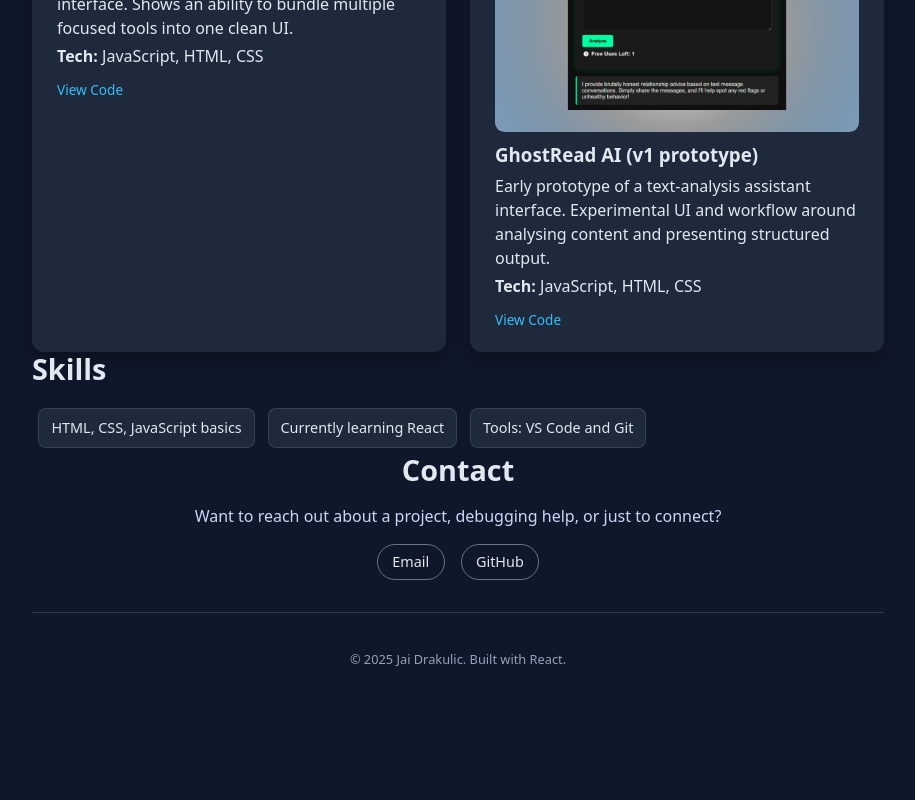
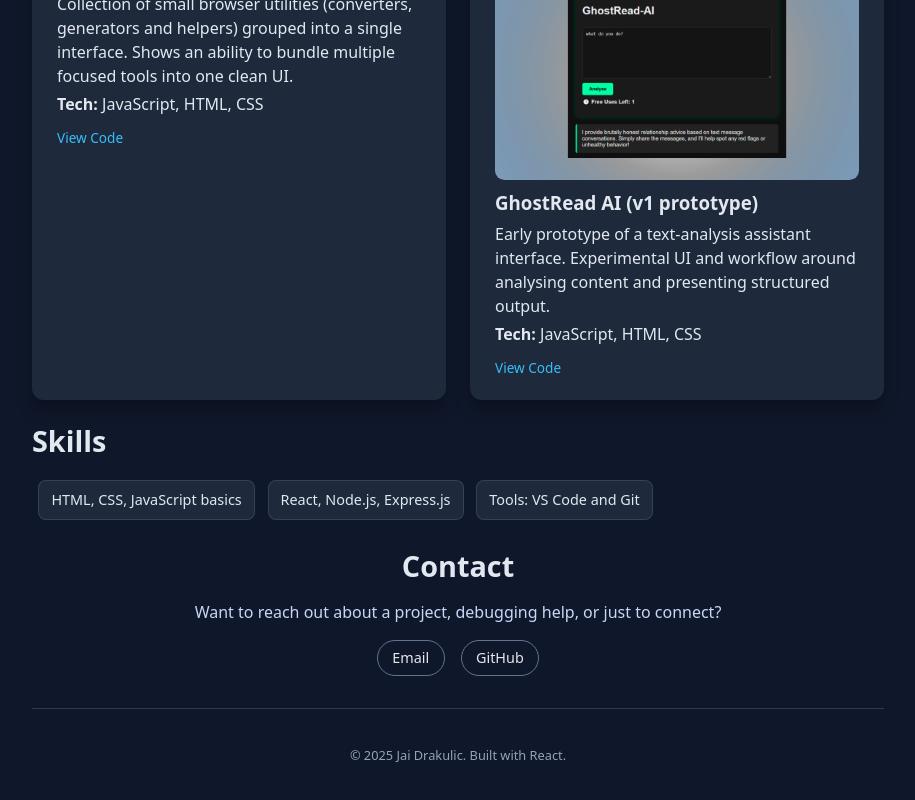
Before and after one commit to SUDO-j182/Portfolio-Site-v2, a React (Vite) app: page / in a window 1280 px wide. Shown: the part 2856-3656 px from the top of the page, without its empty margins (182-1097 px from the left). Before the commit the page ends 3602 px from the top, so only its background shows below. Built offline with nearby package versions, Linux system fonts and the light colour scheme.

Commit message:
Added extra space between sections

```diff
--- a/src/App.jsx
+++ b/src/App.jsx
@@ -16,20 +16,18 @@ function App() {
       <Navbar />
 
       <main>
+        <Hero />
+        <About />
+        <br></br>
+        <Services />
+        <br></br>
+        <Projects />
+        <br></br>
+        <Skills />
+        <br></br>
+        <Contact />
+      </main>
 
-        <Hero />
-
-        <About />
-
-        <Services />
-
-        <Projects />
-
-        <Skills />
-
-        <Contact />
-
-      </main>
       <Footer />
     </div>
   );
--- a/src/components/skills.jsx
+++ b/src/components/skills.jsx
@@ -4,7 +4,7 @@ function Skills () {
       <h2>Skills</h2>
       <ul>
         <li>HTML, CSS, JavaScript basics</li>
-        <li>Currently learning React</li>
+        <li>React, Node.js, Express.js</li>
         <li>Tools: VS Code and Git</li>
       </ul>
     </section>
```
